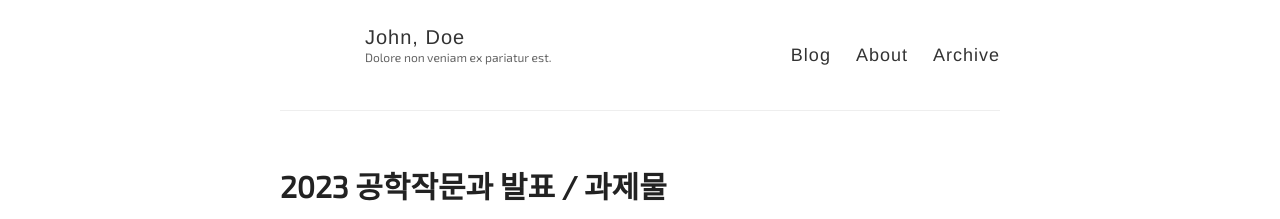
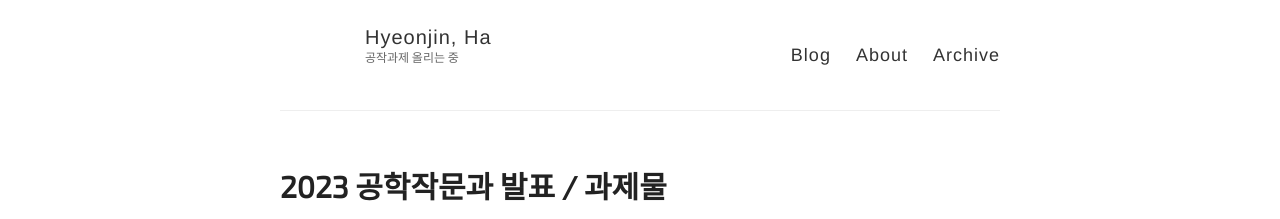
Before and after one commit to hyeonjinha/hyeonjinha.github.io, a Jekyll site: the page built from index.html, in a window 1280 px wide. Shown: the top 219 px of the page. Built offline with Jekyll 4.4.1, drawn with Linux system fonts in a browser that asks for light colours; some web fonts are replaced; the list of posts is cut into pages by our own code.

Commit message:
Update _config.yml

```diff
--- a/_config.yml
+++ b/_config.yml
@@ -3,10 +3,10 @@
 #
 
 # Name of your site (displayed in the header)
-name: John, Doe
+name: Hyeonjin, Ha
 
 # Short bio or description (displayed in the header)
-description: Dolore non veniam ex pariatur est.
+description: 공작과제 올리는 중
 
 # URL of your avatar or profile pic (you could use your GitHub profile pic)
 avatar:
```
